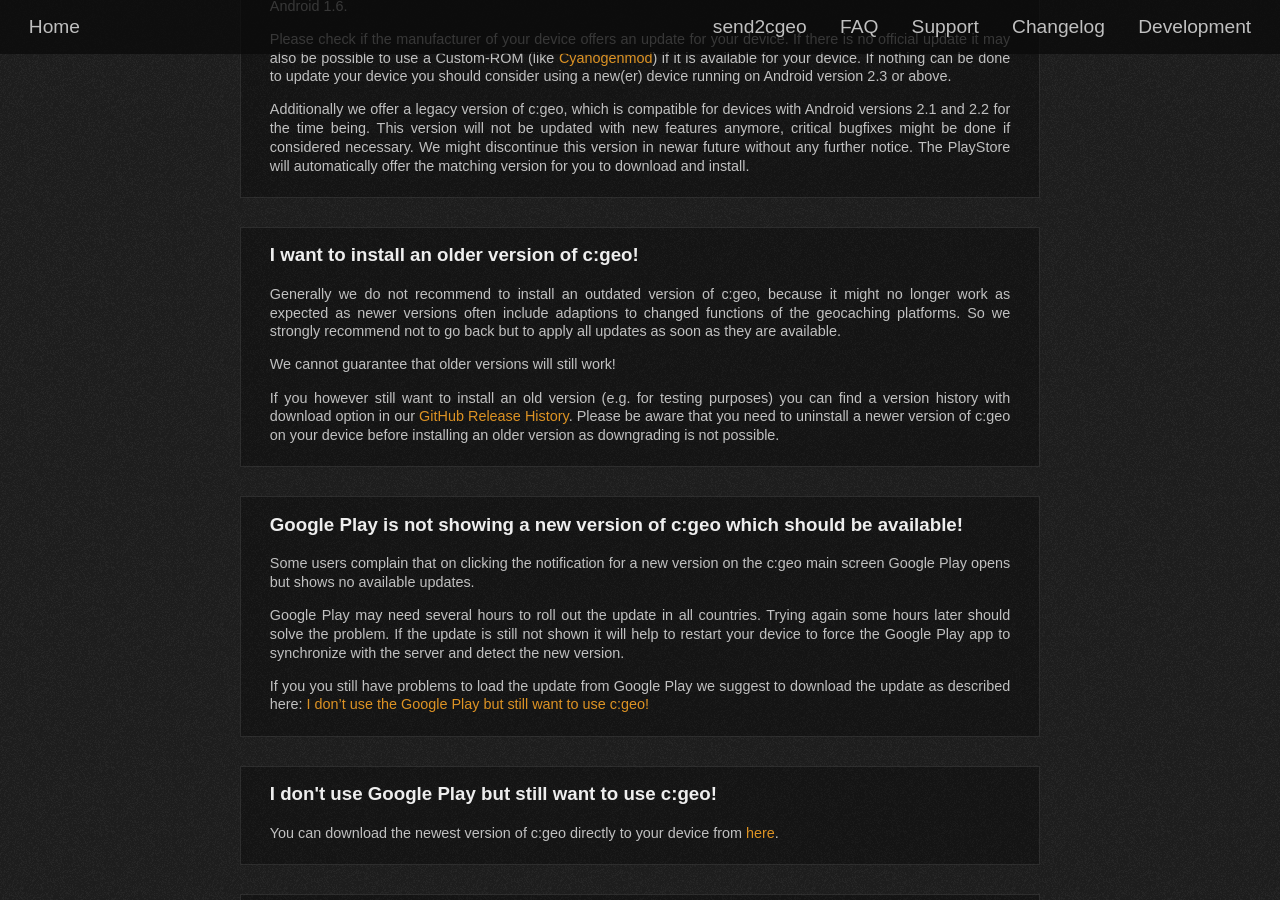
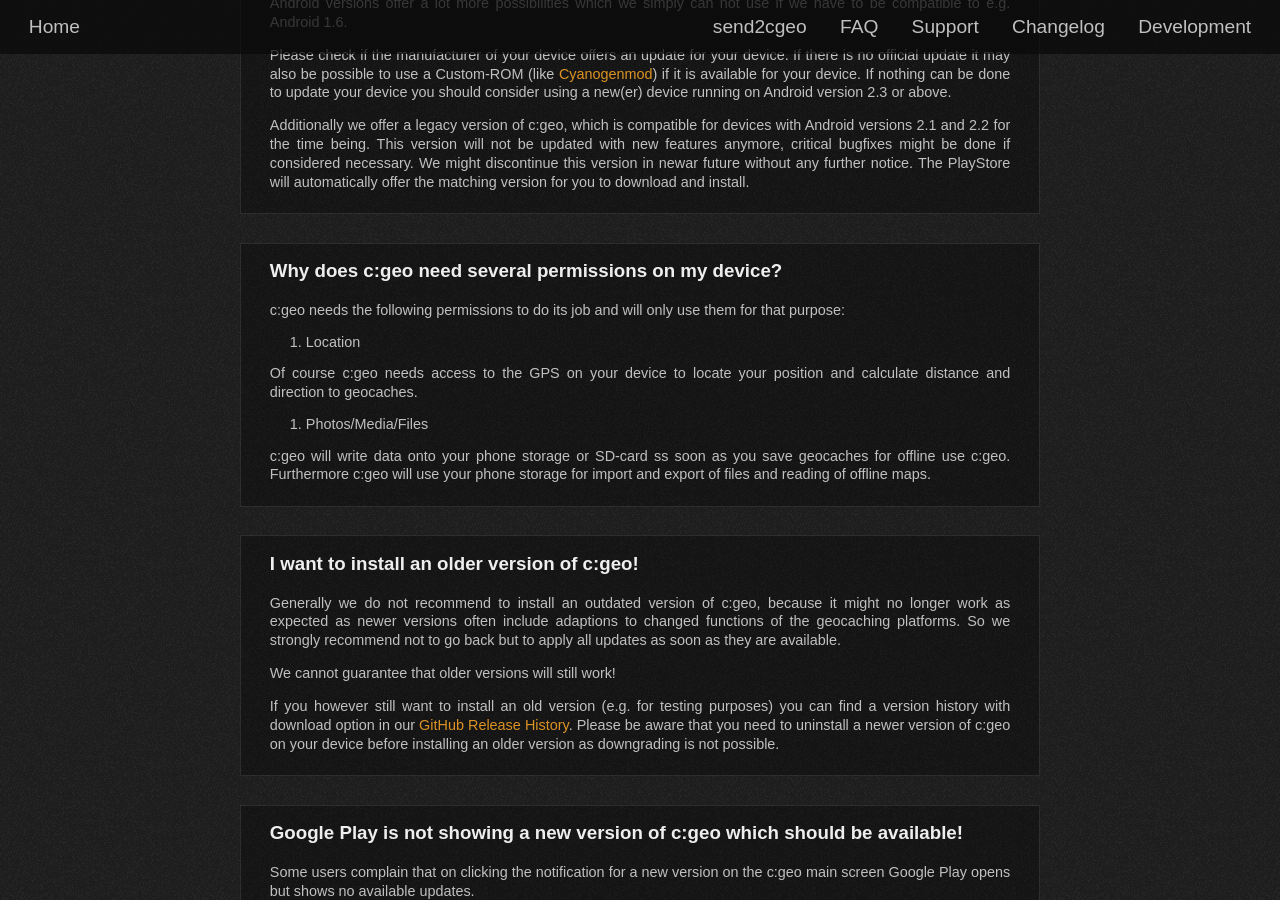
Before and after one commit to cgeo/cgeo.github.io, a Jekyll site: the page built from faq.html, in a window 1280 px wide and 900 px high, scrolled down 12865 px. Built offline with Jekyll 4.4.1, drawn with Linux system fonts in a browser that asks for light colours; some web fonts are replaced; some of the changed text lies outside the part shown.

Commit message:
Info about permissions for c:geo

```diff
--- a/_data/faq.yml
+++ b/_data/faq.yml
@@ -467,6 +467,19 @@
             Additionally we offer a legacy version of c:geo, which is compatible for devices with Android versions 2.1 and 2.2 for the time being. This version will not be updated with new features anymore, critical bugfixes might be done if considered necessary.
             We might discontinue this version in newar future without any further notice.
             The PlayStore will automatically offer the matching version for you to download and install.
+
+      - title: Why does c:geo need several permissions on my device?
+        id: permissions
+        content: |
+            c:geo needs the following permissions to do its job and will only use them for that purpose:
+
+            1. Location
+
+              Of course c:geo needs access to the GPS on your device to locate your position and calculate distance and direction to geocaches.
+
+            2. Photos/Media/Files
+
+              c:geo will write data onto your phone storage or SD-card ss soon as you save geocaches for offline use c:geo. Furthermore c:geo will use your phone storage for import and export of files and reading of offline maps.
 
       - title: I want to install an older version of c:geo!
         id: install-older
```
